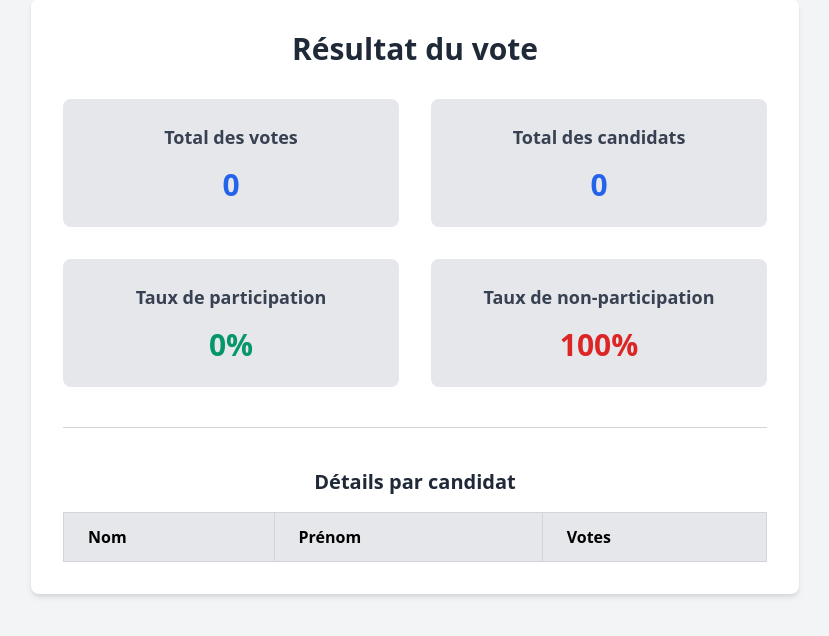
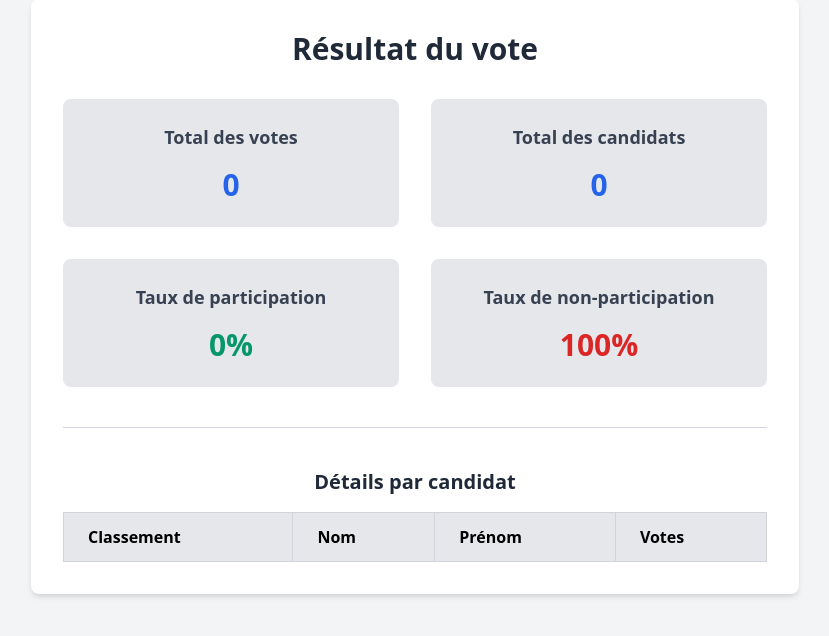
Before and after one commit to MedElMostapha/mongoproject, a Flask app: page /resultat in a window 1280 px wide. Shown: the part 104-740 px from the top of the page, without its empty margins (225-1054 px from the left). Run offline with Flask 2, Linux system fonts and the light colour scheme; data that the repository does not hold is empty.

Commit message:
classement

```diff
--- a/main.py
+++ b/main.py
@@ -3,6 +3,8 @@ from pymongo import MongoClient
 import bcrypt
 from datetime import datetime, timedelta
 import plotly.graph_objs as go
+from operator import itemgetter
+
 from plotly.subplots import make_subplots
 
 
@@ -208,34 +210,6 @@ def calculate_vote_rate(votes_count, total_votes):
 @app.route('/admin')
 def page_admin():
     if 'admin' in session:
-        # Calculer le nombre de participations par jour
-        start_date = datetime.now() - timedelta(days=7)  # Date de début il y a une semaine
-        end_date = datetime.now()  # Date de fin aujourd'hui
-
-        participation_per_day = []
-        dates = []
-
-        current_date = start_date
-        while current_date <= end_date:
-            date_str = current_date.strftime('%Y-%m-%d')
-            votes_count = vote_table.count_documents({'date': date_str})  # Supposons que la date est stockée dans la base de données
-            participation_per_day.append(votes_count)
-            dates.append(date_str)
-            current_date += timedelta(days=1)
-
-        # Créer le graphique Plotly (graphique à courbes)
-        fig1 = go.Figure(data=[go.Scatter(x=dates, y=participation_per_day, mode='lines', marker_color='blue')])
-        fig1.update_layout(
-            title='Nombre de participations par jour',
-
-            xaxis=dict(tickvals=[0], ticktext=['']),
-            plot_bgcolor='white',  # Fond blanc pour le graphique
-            height=300 , # Taille du graphique
-        )
-
-        # Convertir le graphique Plotly en code HTML pour l'intégrer dans le modèle HTML
-        graph_html1 = fig1.to_html(full_html=False,default_height=200, default_width=300, config={'displayModeBar': False})
-
         # Créer le graphique Plotly pour le taux de participation
         total_votes = vote_table.count_documents({})  # Nombre total de votes exprimés
         total_candidates = candidat_table.count_documents({})  # Nombre total de candidats
@@ -244,17 +218,18 @@ def page_admin():
         candidats_data = candidat_table.find()
 
         values = [participation_count, non_participation_count]
+        labels = ['Participation', 'Non-participation']  # Ajout des étiquettes
 
-        fig2 = go.Figure(data=[go.Bar(y=values, marker_color=['green', 'red'], width=0.5)])
+        fig2 = go.Figure(data=[go.Bar(y=values, marker_color=['green', 'red'], width=0.5, hovertext=labels)])
         fig2.update_layout(
             title='Taux de participation',
+            xaxis=dict(tickvals=[0], ticktext=['']),
             legend_title='Légendes',
-            xaxis=dict(tickvals=[0], ticktext=['']),
             legend=dict(x=0, y=-0.2),  # Positionner les légendes en bas du graphe
             plot_bgcolor='white',  # Fond blanc pour le graphique
             height=300 , # Taille du graphique
-            width=200
-
+            width=200,
+            hovermode='x',  # Activer le mode d'affichage au survol (affiche les informations au survol de la souris)
         )
 
         # Convertir le deuxième graphique Plotly en code HTML pour l'intégrer dans le modèle HTML
@@ -266,9 +241,10 @@ def page_admin():
             vote_rate = calculate_vote_rate(votes_count, total_votes)
             candidats_votes.append({'nom': cand['nom'], 'prenom': cand['prenom'], 'votes_count': votes_count, 'vote_rate': vote_rate})
 
-        return render_template('admin.html', candidats_votes=candidats_votes, graph_html1=graph_html1, graph_html2=graph_html2)
+        return render_template('admin.html', candidats_votes=candidats_votes, graph_html2=graph_html2)
     else:
         return 'Accès refusé. Vous devez être connecté en tant qu\'administrateur.'
+
 
 
 
@@ -312,6 +288,7 @@ def taux_vote_par_candidat():
 
 
 
+
 @app.route('/resultat')
 def resultat():
     # Obtenez le nombre total de votes exprimés
@@ -321,17 +298,24 @@ def resultat():
     total_candidates = utilisateurs.count_documents({})
 
     # Calculez le taux de participation réel
-    participation_rate = round((total_votes / total_candidates) * 100 if total_candidates > 0 else 0,2)
+    participation_rate = round((total_votes / total_candidates) * 100 if total_candidates > 0 else 0, 2)
 
     # Calculez le taux de non-participation
-    non_participation_rate = round(100 - participation_rate,2)
+    non_participation_rate = round(100 - participation_rate, 2)
 
-    # Obtenez les détails de chaque candidat
+    # Obtenez les détails de chaque candidat avec le nombre de votes
     candidats_data = candidat_table.find()
     candidats_votes = []
     for cand in candidats_data:
         votes_count = vote_table.count_documents({'candidat_id': ObjectId(cand['_id'])})
         candidats_votes.append({'nom': cand['nom'], 'prenom': cand['prenom'], 'votes_count': votes_count})
+
+    # Trier les candidats par nombre de votes (classement)
+    candidats_votes.sort(key=itemgetter('votes_count'), reverse=True)
+
+    # Ajouter le classement à chaque candidat
+    for i, candidat in enumerate(candidats_votes, start=1):
+        candidat['classement'] = i
 
     return render_template('resultat.html', total_votes=total_votes, total_candidates=total_candidates,
                            participation_rate=participation_rate, non_participation_rate=non_participation_rate,
@@ -339,5 +323,6 @@ def resultat():
 
 
 
+
 if __name__ == '__main__':
     app.run(debug=True)
--- a/templates/resultat.html
+++ b/templates/resultat.html
@@ -36,6 +36,7 @@
             <table class="w-full border-collapse border border-gray-300">
                 <thead>
                     <tr class="bg-gray-200">
+                        <th class="border border-gray-300 px-6 py-3 text-left">Classement</th>
                         <th class="border border-gray-300 px-6 py-3 text-left">Nom</th>
                         <th class="border border-gray-300 px-6 py-3 text-left">Prénom</th>
                         <th class="border border-gray-300 px-6 py-3 text-left">Votes</th>
@@ -44,6 +45,13 @@
                 <tbody>
                     {% for candidat in candidats_votes %}
                     <tr>
+                        <td class="border border-gray-300 px-6 py-3">
+                            {% if candidat.classement == 1 %}
+                                {{ candidat.classement }} 🎉
+                            {% else %}
+                                {{ candidat.classement }}
+                            {% endif %}
+                        </td>
                         <td class="border border-gray-300 px-6 py-3">{{ candidat.nom }}</td>
                         <td class="border border-gray-300 px-6 py-3">{{ candidat.prenom }}</td>
                         <td class="border border-gray-300 px-6 py-3">{{ candidat.votes_count }}</td>
```
Also changed, not shown: templates/index.html (+10 -1 lines).
